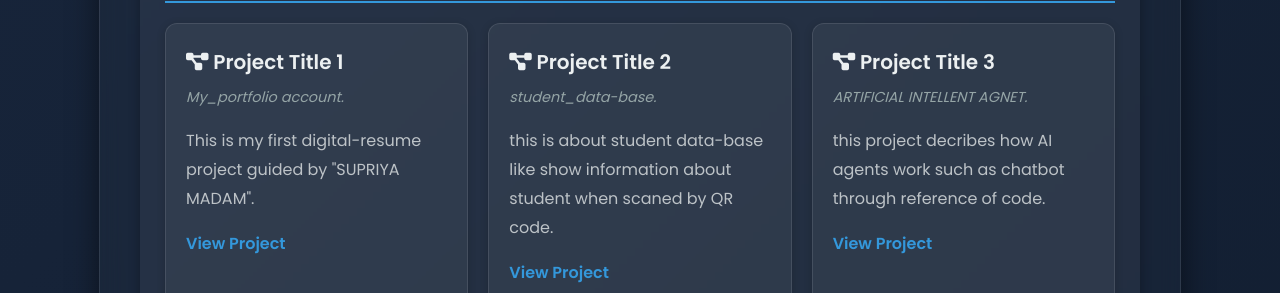
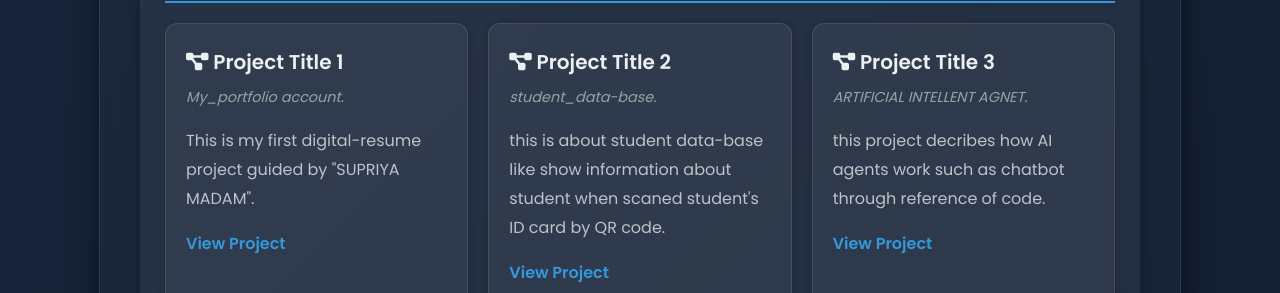
Before and after one commit to The-solo-man/Digital_resume, a plain HTML site: page index.html in a window 1280 px wide. Shown: the part 2220-2513 px from the top of the page. Drawn offline with Linux system fonts and the light colour scheme.

Commit message:
i change ppp

```diff
--- a/index.html
+++ b/index.html
@@ -655,7 +655,7 @@
                 <div class="card">
                     <div class="card-title"><i class="fas fa-project-diagram"></i> Project Title 2</div>
                     <div class="card-meta">student_data-base.</div>
-                    <p>this is about student data-base like show information about student when scaned by QR code.</p>
+                    <p>this is about student data-base like show information about student when scaned student's ID card by QR code.</p>
                     <a href="#" target="_blank">View Project</a>
                 </div>
                 <div class="card">
```
